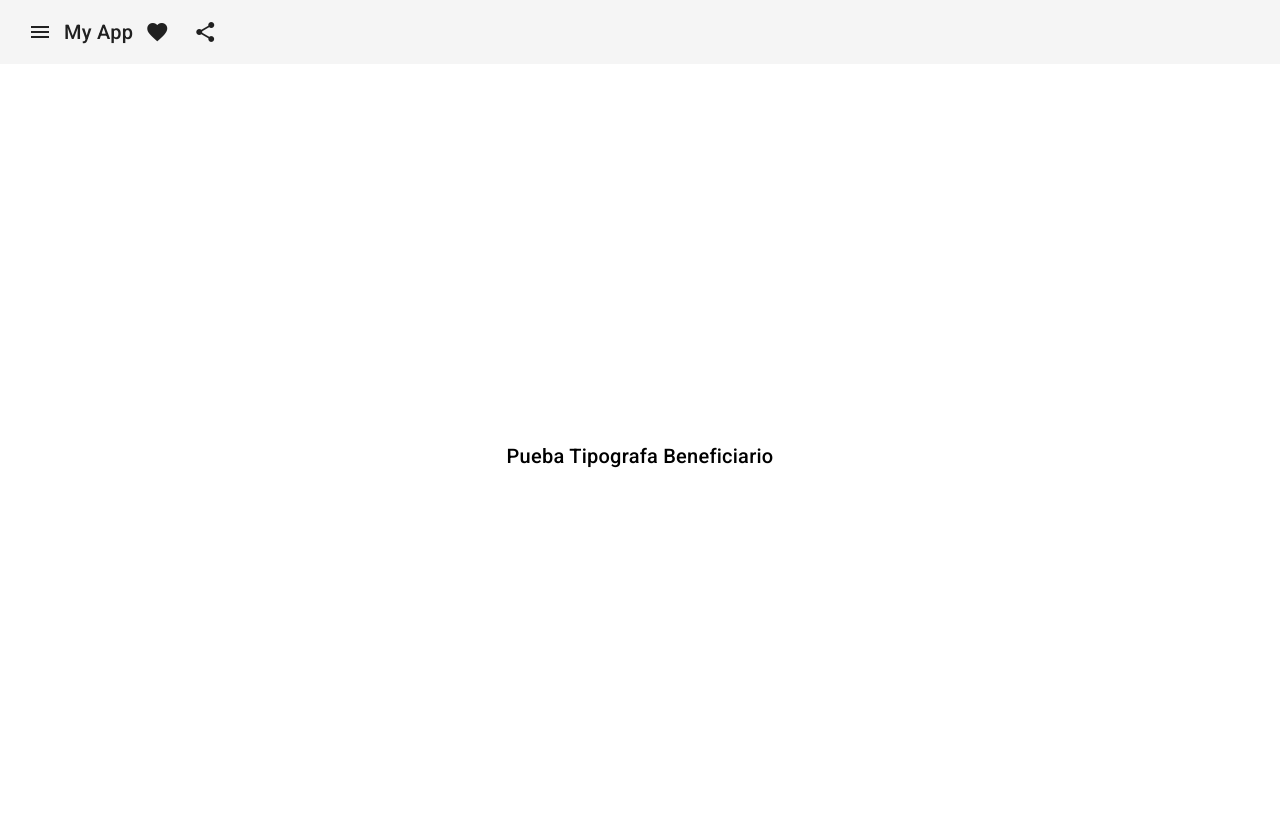
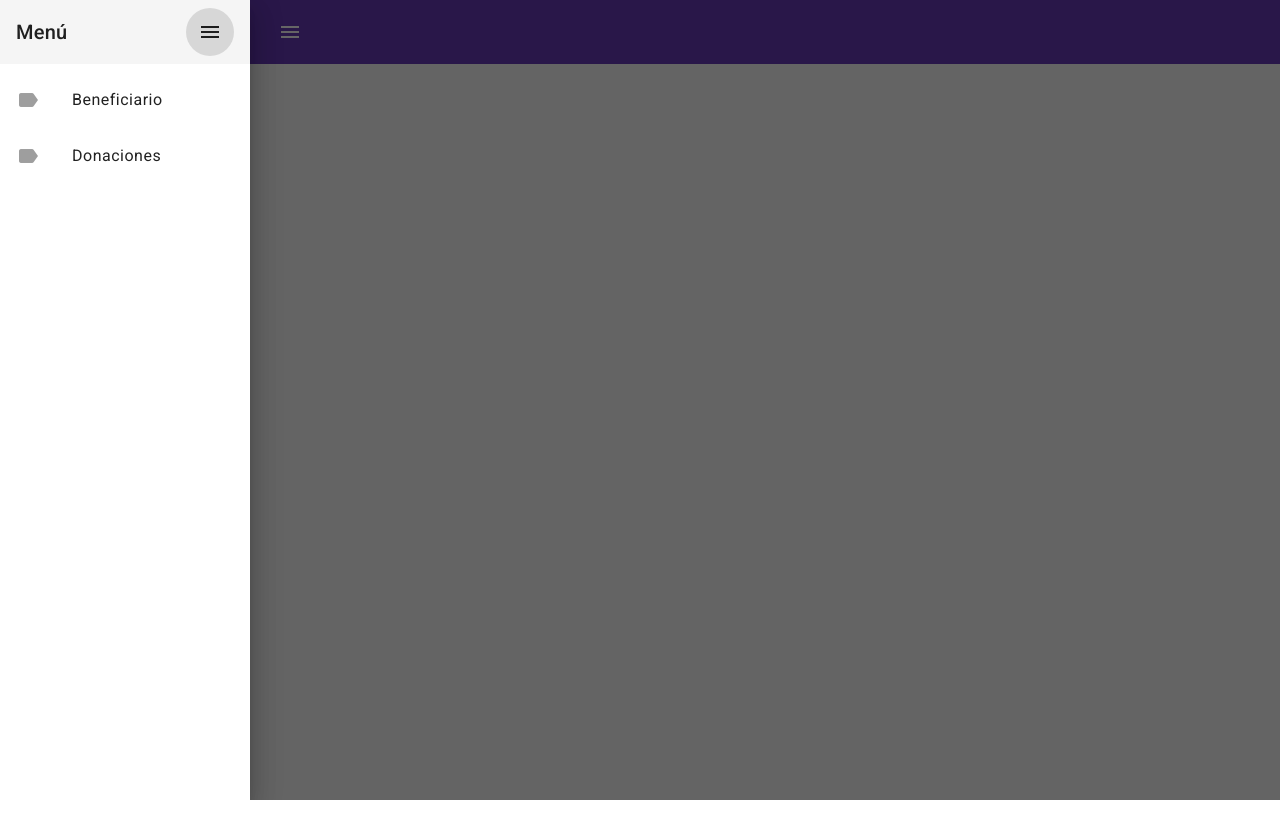
Before and after one commit to fundacion-ama-org/ama-platform-frontend, an Angular app: page /beneficiario/listar in a window 1280 px wide. Both pictures are taken after a click on the button "menu". Shown: the top 838 px of the page. After the commit the page ends 800 px from the top, so only its background shows below. Built offline with nearby package versions, Linux system fonts and the light colour scheme.

Commit message:
feat(ToolBar): ✨ ToolBar Agregado

```diff
--- a/src/app/shared/components/toolbar/toolbar.component.css
+++ b/src/app/shared/components/toolbar/toolbar.component.css
@@ -1,3 +1,7 @@
 :host {
   display: block;
 }
+
+.spacer {
+  flex: 1 1 auto;
+}
--- a/src/app/shared/components/toolbar/toolbar.component.html
+++ b/src/app/shared/components/toolbar/toolbar.component.html
@@ -1,13 +1,47 @@
+<mat-sidenav-container fullscreen>
+
+  <mat-sidenav #sidenav mode="push" [ngStyle]="{ width: '250px' }">
     <mat-toolbar>
-  <button mat-icon-button class="example-icon" aria-label="Example icon-button with menu icon">
+      <span>Menú</span>
+      <span class="spacer"></span>
+      <button mat-icon-button (click)="sidenav.toggle()">
         <mat-icon>menu</mat-icon>
       </button>
-  <span>My App</span>
-  <span class="example-spacer"></span>
-  <button mat-icon-button class="example-icon favorite-icon" aria-label="Example icon-button with heart icon">
-    <mat-icon>favorite</mat-icon>
+
+    </mat-toolbar>
+
+    <mat-nav-list>
+      <mat-list-item
+        *ngFor="let item of sidebarItems"
+        [routerLink]="item.url"
+        (click)="sidenav.toggle()"
+      >
+        <mat-icon matListItemIcon>{{ item.icon }}</mat-icon>
+        {{ item.label }}
+      </mat-list-item>
+    </mat-nav-list>
+
+  </mat-sidenav>
+
+
+  <mat-toolbar color="primary">
+    <button mat-icon-button (click)="sidenav.toggle()">
+      <mat-icon>menu</mat-icon>
     </button>
-  <button mat-icon-button class="example-icon" aria-label="Example icon-button with share icon">
-    <mat-icon>share</mat-icon>
+
+    <span class="spacer"></span>
+    <!-- <span> {{user?.email}} </span> -->
+    <button mat-button >
+      Logout
     </button>
+
   </mat-toolbar>
+
+
+  <div class="container p-2">
+
+    <router-outlet></router-outlet>
+
+  </div>
+
+</mat-sidenav-container>
--- a/src/app/shared/components/toolbar/toolbar.component.ts
+++ b/src/app/shared/components/toolbar/toolbar.component.ts
@@ -1,5 +1,6 @@
 import { CommonModule } from '@angular/common';
 import { ChangeDetectionStrategy, Component } from '@angular/core';
+import { Router } from '@angular/router';
 
 @Component({
   selector: 'app-toolbar',
@@ -7,4 +8,11 @@ import { ChangeDetectionStrategy, Component } from '@angular/core';
   styleUrl: './toolbar.component.css',
   changeDetection: ChangeDetectionStrategy.OnPush,
 })
-export class ToolbarComponent { }
+export class ToolbarComponent {
+  constructor(private router: Router) {}
+
+  public sidebarItems = [
+    { label: 'Beneficiario', icon: 'label', url: './list' },
+    { label: 'Donaciones', icon: 'label', url: './list' },
+  ];
+}
```
Also changed, not shown: src/app/shared/shared.module.ts (+11 -1 lines). Lines whose indentation alone changed are shown as unchanged.
